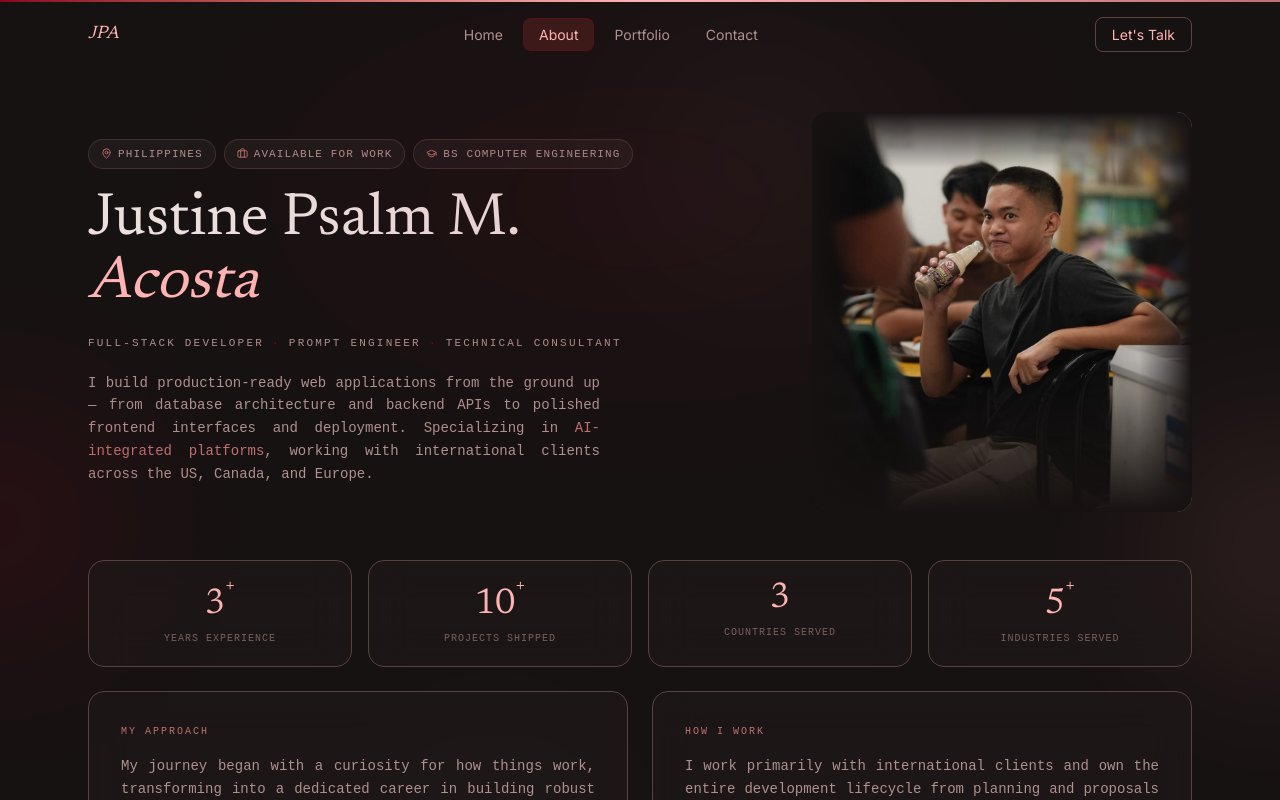
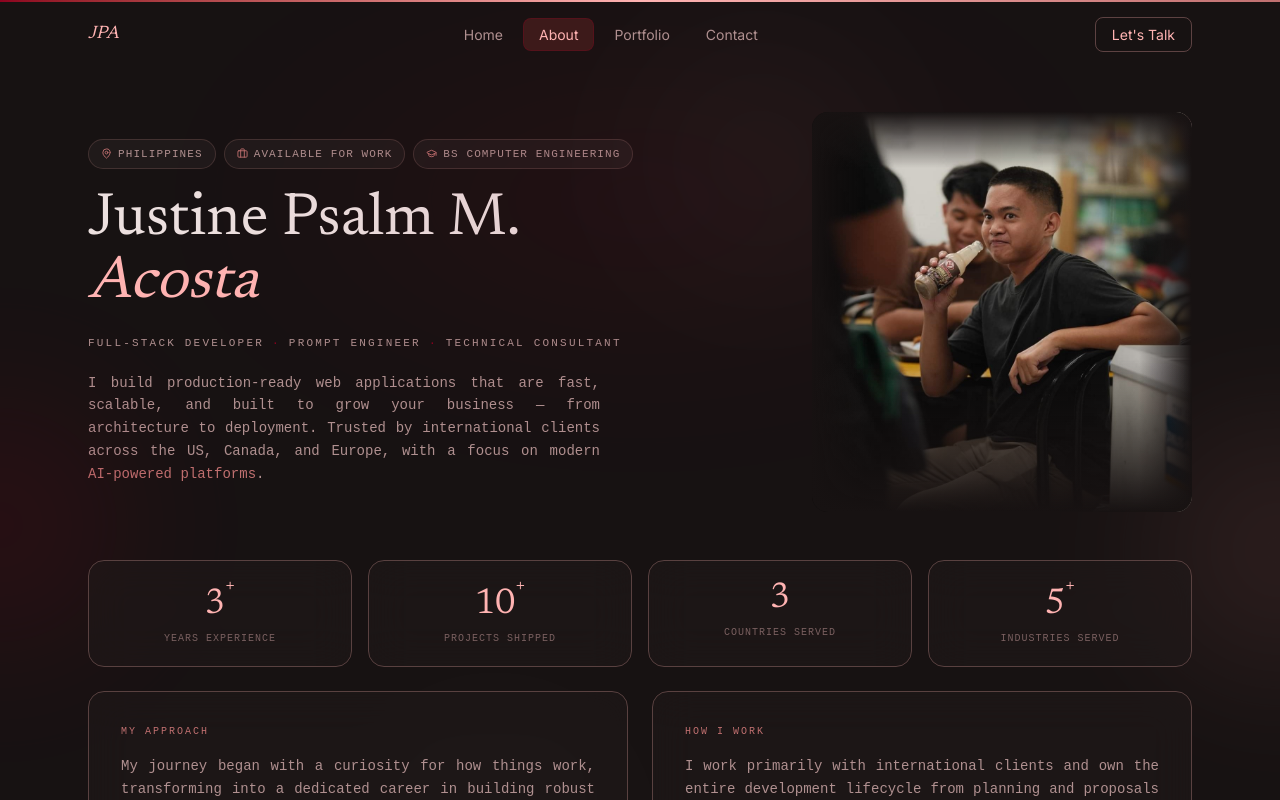
Before and after one commit to Shimmerew23/myPortfolioV1, a Next.js app: page /about in a window 1280 px wide. Shown: the top 800 px of the page. Built offline with nearby package versions, Linux system fonts and the light colour scheme.

Commit message:
Update AboutHero.tsx

```diff
--- a/src/components/about/AboutHero.tsx
+++ b/src/components/about/AboutHero.tsx
@@ -117,11 +117,11 @@ export default function AboutHero() {
               variants={staggerItem}
               className="text-text-secondary text-base leading-relaxed font-mono text-sm max-w-lg text-justify"
             >
-              I build production-ready web applications from the ground up — from
-              database architecture and backend APIs to polished frontend
-              interfaces and deployment. Specializing in{" "}
-              <span className="text-primary-muted">AI-integrated platforms</span>,
-              working with international clients across the US, Canada, and Europe.
+              I build production-ready web applications that are fast, scalable,
+              and built to grow your business — from architecture to deployment.
+              Trusted by international clients across the US, Canada, and Europe,
+              with a focus on modern{" "}
+              <span className="text-primary-muted">AI-powered platforms</span>.
             </motion.p>
           </div>
         </motion.div>
```
